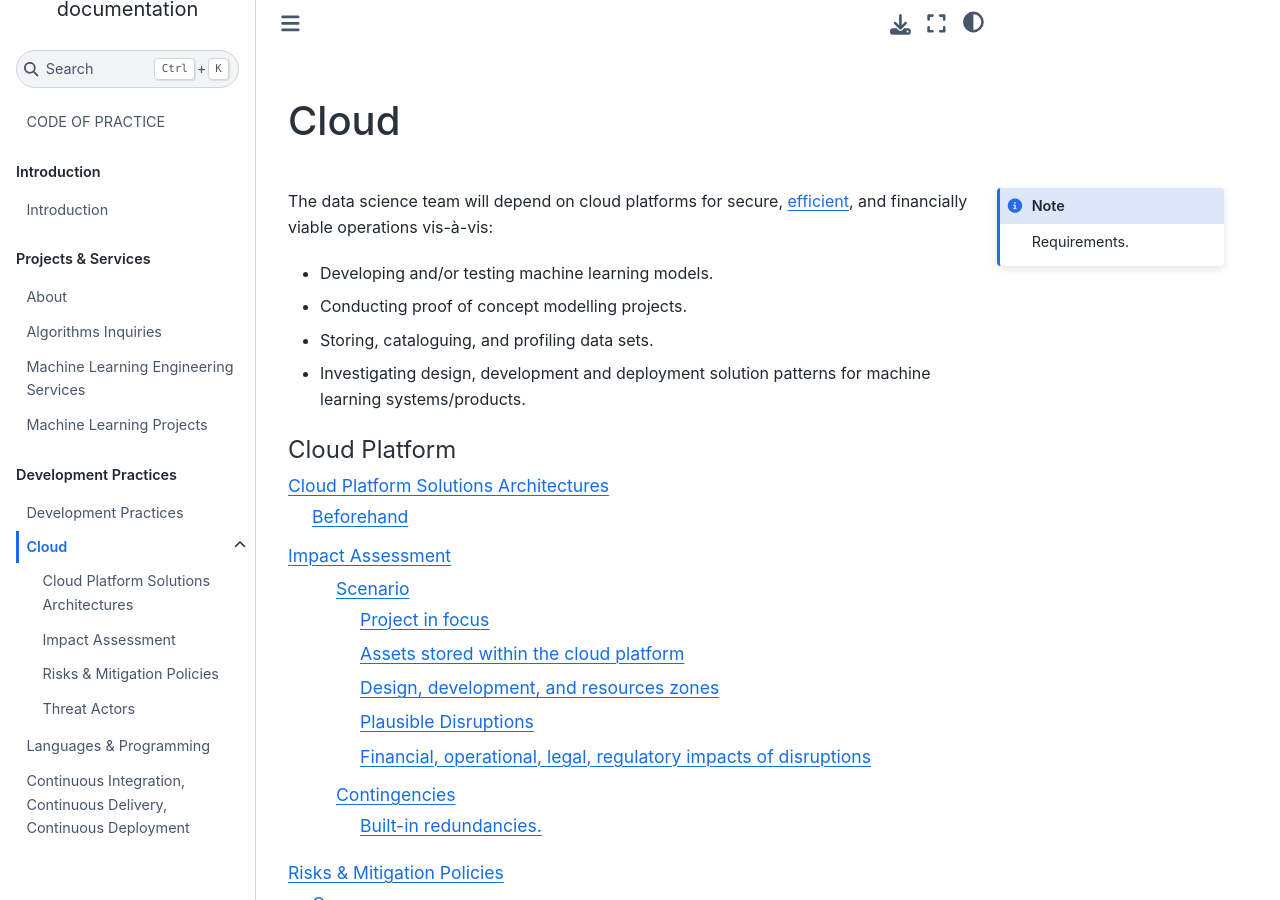
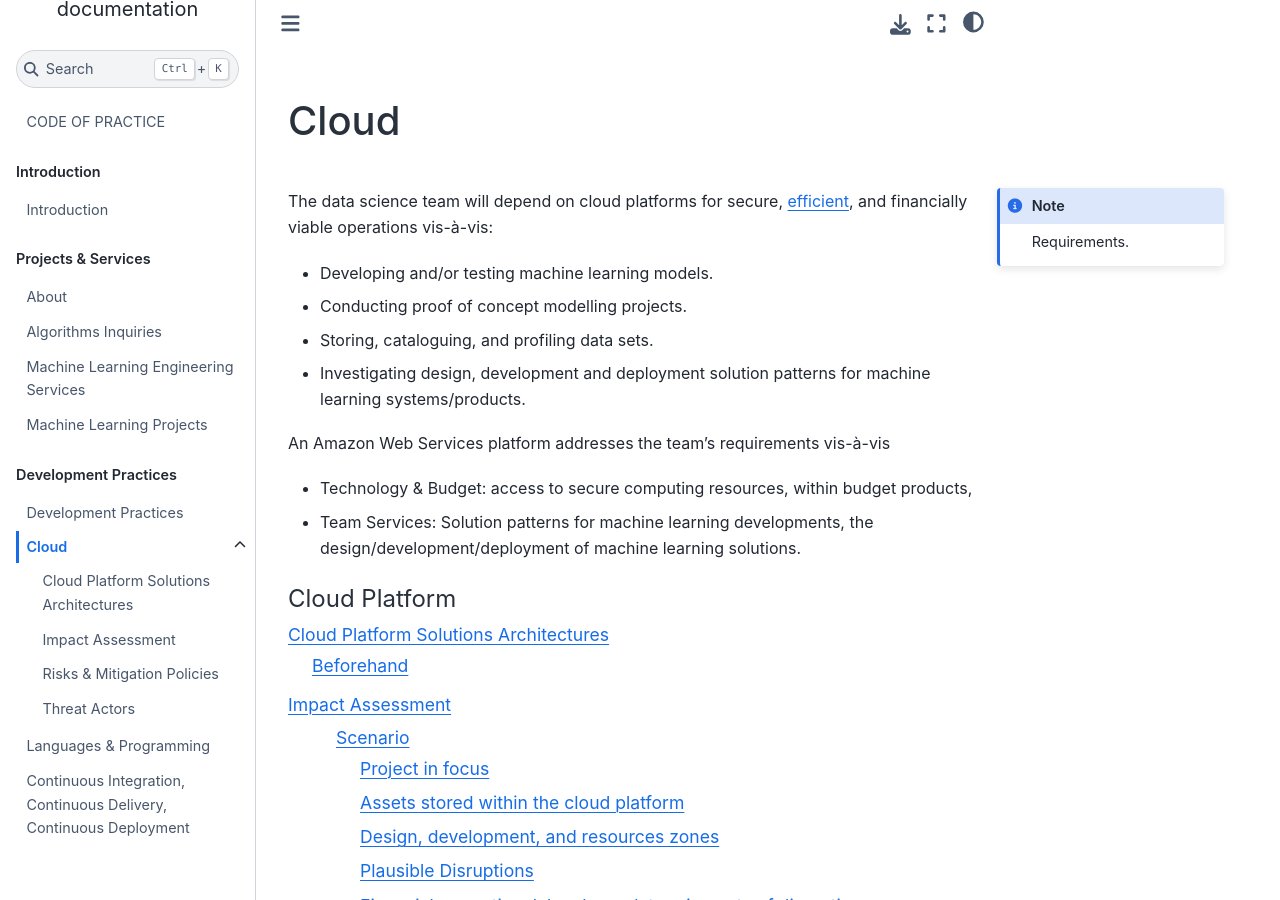
Before and after one commit to thereferences/practice, a Sphinx documentation site: the page built from docs/source/development/cloud.md, in a window 1280 px wide and 900 px high. Built offline with Sphinx 7.4.7 and the Sphinx Book theme 1.1.4, drawn with Linux system fonts in a browser that asks for light colours.

Commit message:
Update docs/source/development/cloud.md

````diff
--- a/docs/source/development/cloud.md
+++ b/docs/source/development/cloud.md
@@ -16,6 +16,14 @@ The data science team will depend on cloud platforms for secure, [efficient](htt
 * Storing, cataloguing, and profiling data sets.
 * Investigating design, development and deployment solution patterns for machine learning systems/products.
 
+An Amazon Web Services platform addresses the team’s requirements vis-à-vis
+
+* Technology & Budget: access to secure computing resources, within budget products,
+* Team Services: Solution patterns for machine learning developments, the design/development/deployment of machine
+learning solutions.
+
+
+
 ```{toctree}
 :caption: Cloud Platform
 :glob:
````
